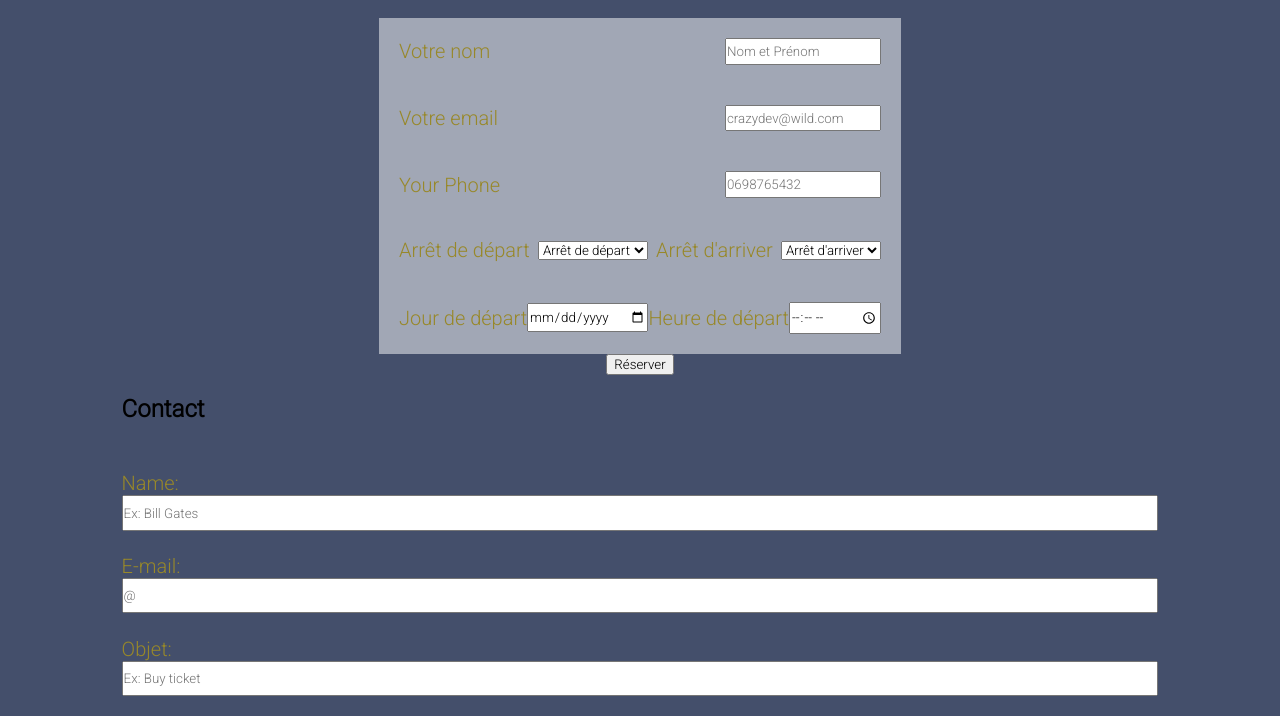
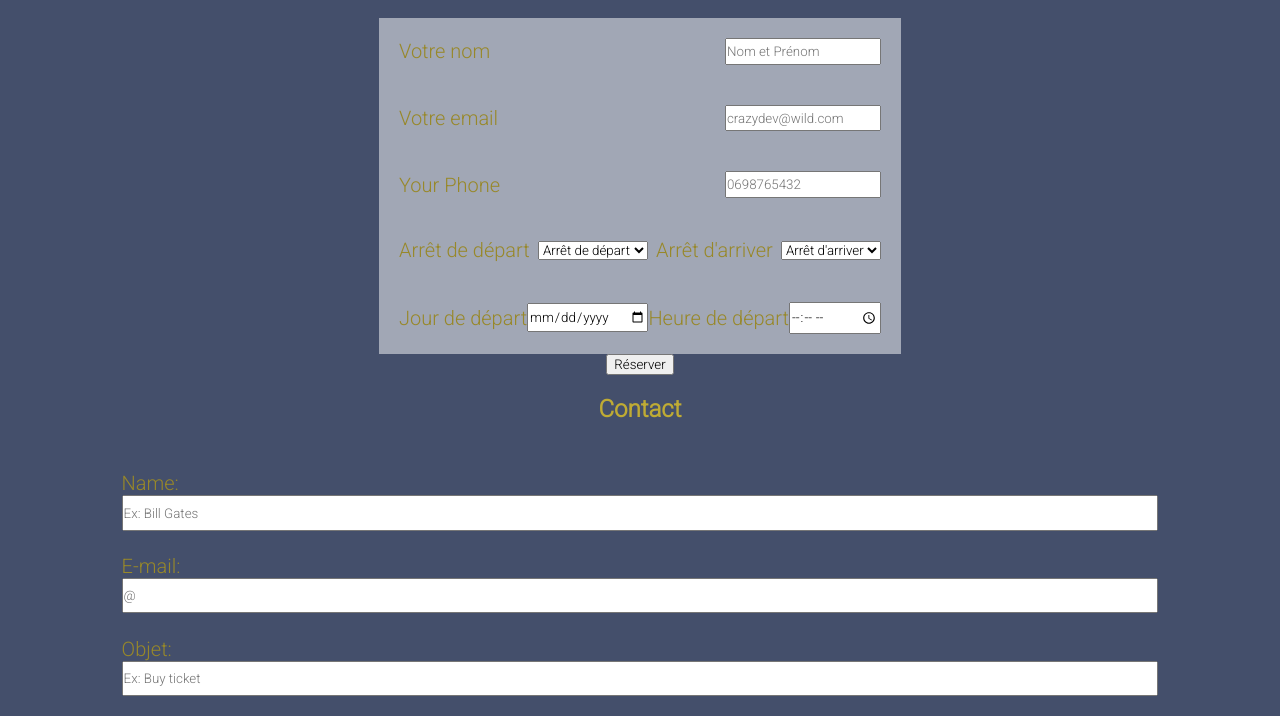
Before and after one commit to KevindeVilliers/Batcube-projet-1, a plain HTML site: page index.html in a window 1280 px wide. Shown: the part 67-783 px from the top of the page. Drawn offline with Linux system fonts and the light colour scheme.

Commit message:
bug fix title contact

```diff
--- a/style.css
+++ b/style.css
@@ -117,7 +117,7 @@ img {max-width:100%;}
   }
 }
 
-.formTitle {
+.formTitle, .titleContact {
   text-align: center;
   color:#bfab34;
 }
@@ -154,11 +154,6 @@ img {max-width:100%;}
   margin-top:2%;
   font-size: 20px;
 }
-
-.titleContact {
-  margin-left: 9.5%;
-}
-
 
 .form input{
   padding: 0.8% 0% 0.8% 0%;
```
